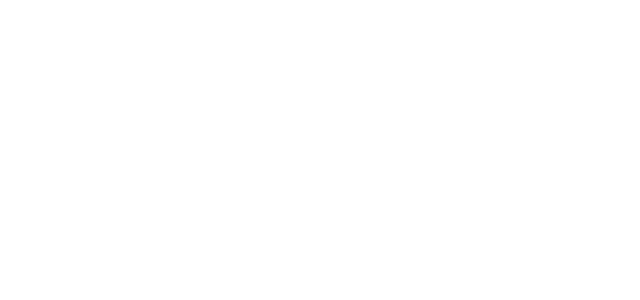
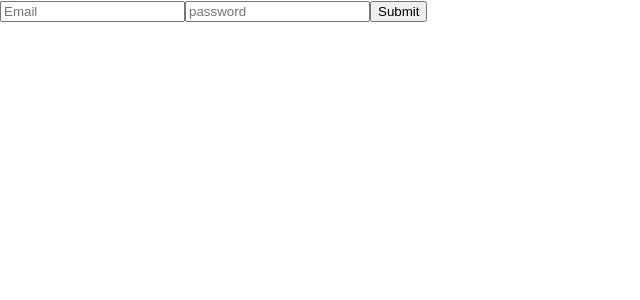
Before and after one commit to samchillcott/react-hook-form, a React (Create React App) app: page / in a window 1280 px wide. Shown: the top 300 px of the page, without its empty margins (0-640 px from the left). Built offline with nearby package versions, Linux system fonts and the light colour scheme.

Commit message:
update eslint config + add basic form

```diff
--- a/src/App.js
+++ b/src/App.js
@@ -1,10 +1,13 @@
+import React from 'react';
 import './App.css';
 
 function App() {
   return (
-    <div className="App">
-
-    </div>
+    <form action="">
+      <input type="text" placeholder="Email" name="email" />
+      <input type="password" placeholder="password" name="password" />
+      <input type="submit" />
+    </form>
   );
 }
 
```
Also changed, not shown: .eslintrc.json.
